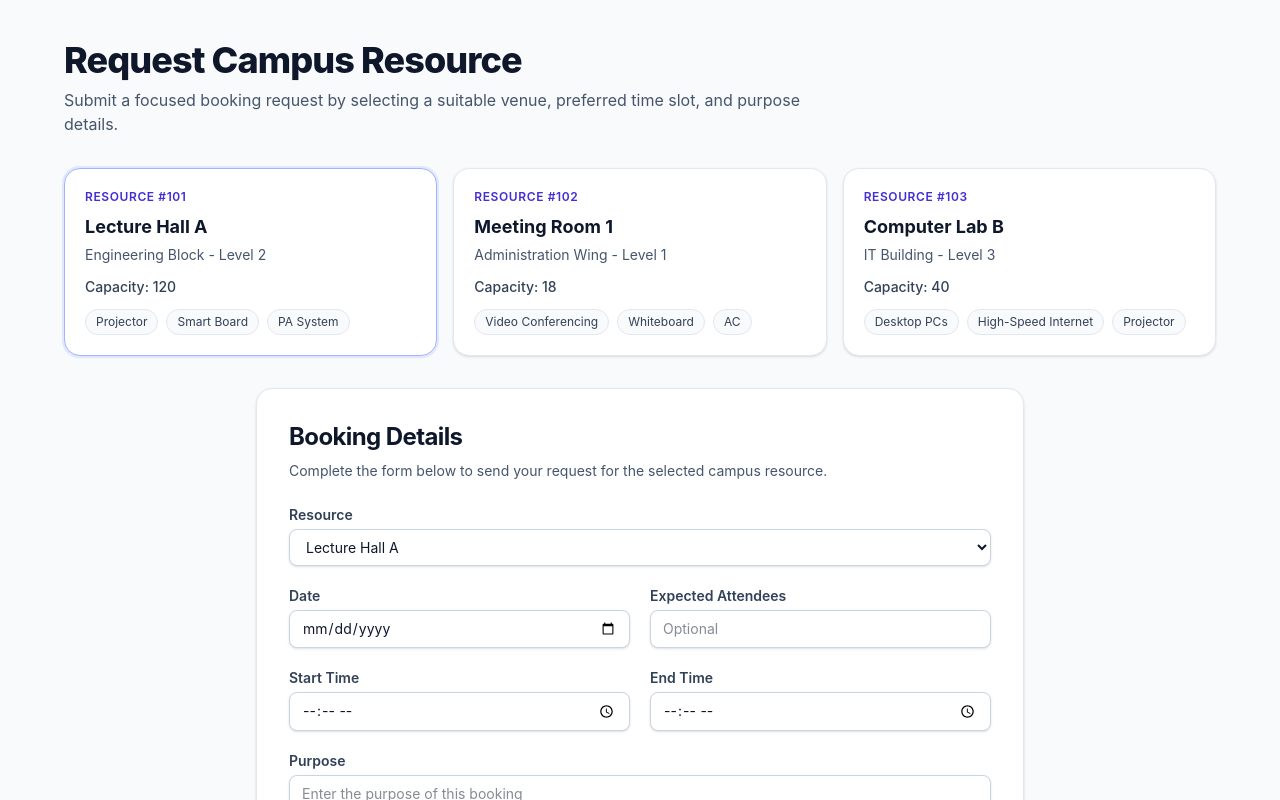
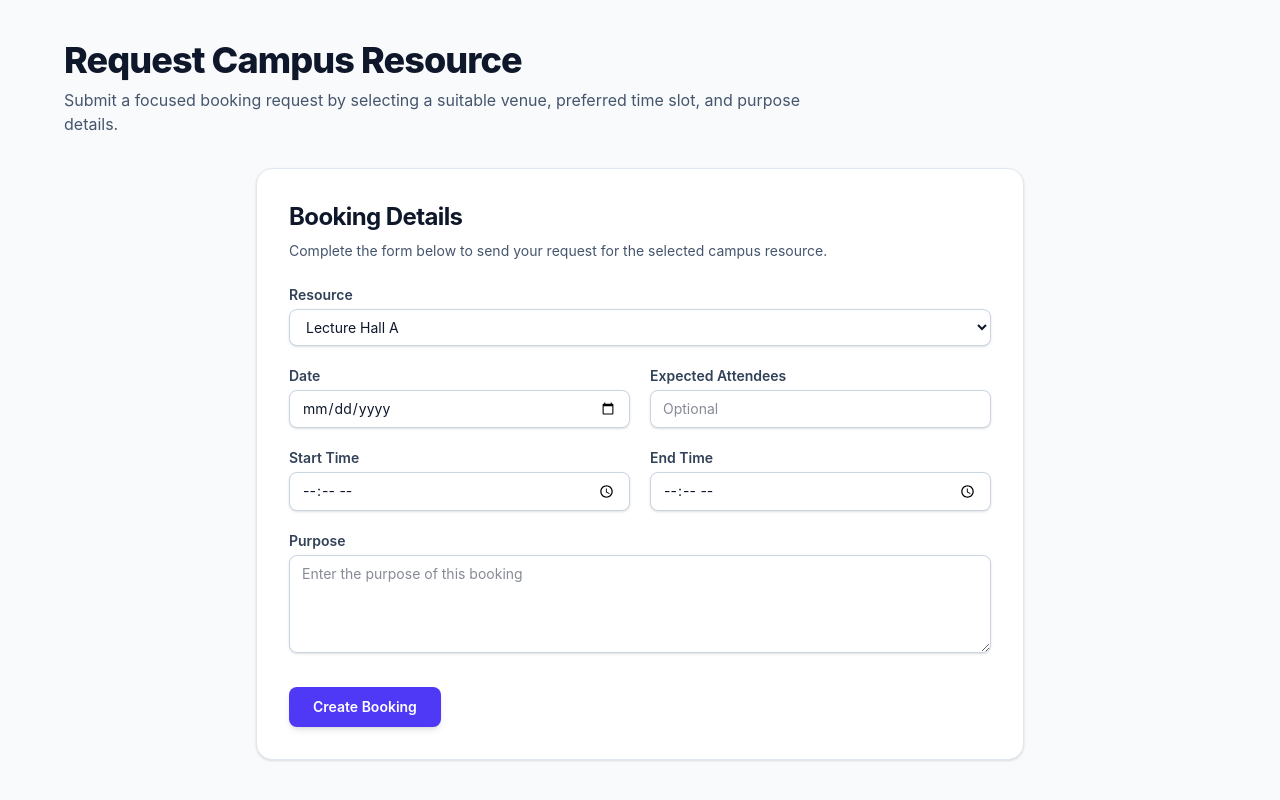
Before and after one commit to hirusha-03/it3030-paf-2026-smart-campus, a React (Vite) app in the folder frontend/smart-campus/: page /bookings in a window 1280 px wide. Shown: the top 800 px of the page. Built offline with nearby package versions, Linux system fonts and the light colour scheme.

Commit message:
Update BookingForm.jsx

```diff
--- a/frontend/smart-campus/src/bookings/components/BookingForm.jsx
+++ b/frontend/smart-campus/src/bookings/components/BookingForm.jsx
@@ -2,27 +2,9 @@ import { useState } from "react";
 import { createBooking } from "../api/bookingApi";
 
 const dummyResources = [
-  {
-    id: 101,
-    name: "Lecture Hall A",
-    location: "Engineering Block - Level 2",
-    capacity: 120,
-    features: ["Projector", "Smart Board", "PA System"],
-  },
-  {
-    id: 102,
-    name: "Meeting Room 1",
-    location: "Administration Wing - Level 1",
-    capacity: 18,
-    features: ["Video Conferencing", "Whiteboard", "AC"],
-  },
-  {
-    id: 103,
-    name: "Computer Lab B",
-    location: "IT Building - Level 3",
-    capacity: 40,
-    features: ["Desktop PCs", "High-Speed Internet", "Projector"],
-  },
+  { id: 101, name: "Lecture Hall A" },
+  { id: 102, name: "Meeting Room 1" },
+  { id: 103, name: "Computer Lab B" },
 ];
 
 const initialFormState = {
@@ -40,7 +22,6 @@ function BookingForm({ onBookingCreated }) {
   const [isSubmitting, setIsSubmitting] = useState(false);
   const [successMessage, setSuccessMessage] = useState("");
   const [errorMessage, setErrorMessage] = useState("");
-  const selectedResource = dummyResources.find((resource) => resource.id === formData.resourceIds[0]);
 
   const handleChange = (event) => {
     const { name, value } = event.target;
@@ -109,33 +90,6 @@ function BookingForm({ onBookingCreated }) {
             Submit a focused booking request by selecting a suitable venue, preferred time slot, and purpose details.
           </p>
         </header>
-
-        <section className="mb-8 grid gap-4 md:grid-cols-3">
-          {dummyResources.map((resource) => {
-            const isSelected = resource.id === formData.resourceIds[0];
-
-            return (
-              <article
-                key={resource.id}
-                className={`rounded-2xl border bg-white p-5 shadow-sm transition ${
-                  isSelected ? "border-indigo-300 ring-2 ring-indigo-100" : "border-slate-200"
-                }`}
-              >
-                <p className="text-xs font-semibold uppercase tracking-wider text-indigo-700">Resource #{resource.id}</p>
-                <h2 className="mt-2 text-lg font-bold text-slate-900">{resource.name}</h2>
-                <p className="mt-1 text-sm text-slate-600">{resource.location}</p>
-                <p className="mt-3 text-sm font-medium text-slate-700">Capacity: {resource.capacity}</p>
-                <div className="mt-3 flex flex-wrap gap-2">
-                  {resource.features.map((feature) => (
-                    <span key={feature} className="rounded-full border border-slate-200 bg-slate-50 px-2.5 py-1 text-xs text-slate-700">
-                      {feature}
-                    </span>
-                  ))}
-                </div>
-              </article>
-            );
-          })}
-        </section>
 
         <section className="mx-auto w-full max-w-3xl rounded-2xl border border-slate-200 bg-white p-6 shadow-sm sm:p-8">
           <div className="mb-6">
```
